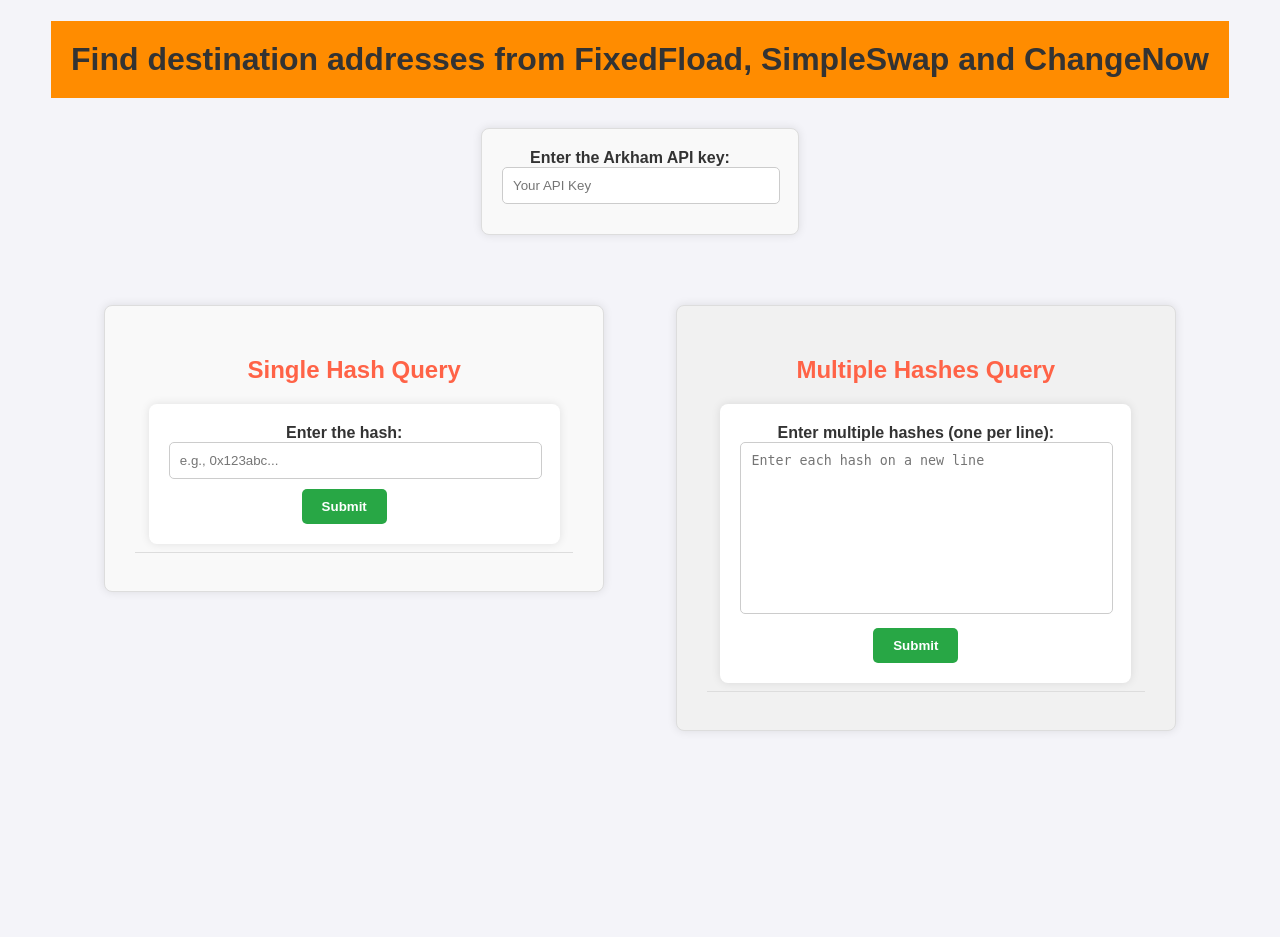
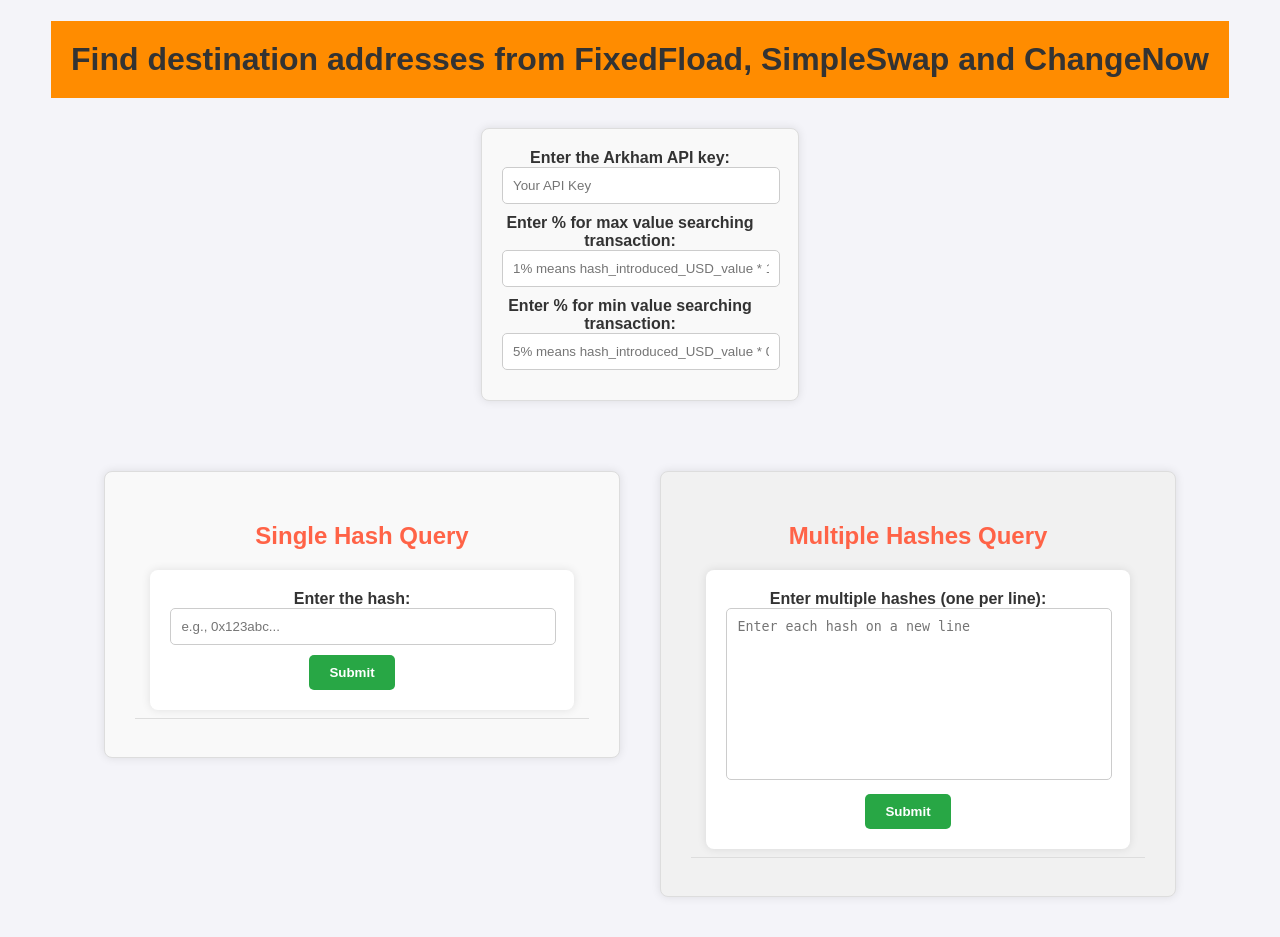
Before and after one commit to olaola619/follow_wallet_traces, a Flask app: page / in a window 1280 px wide. Before the commit the page ends 731 px from the top, so only its background shows below. Run offline with Flask 3, Linux system fonts and the light colour scheme.

Commit message:
visual improvements

```diff
--- a/app.py
+++ b/app.py
@@ -27,7 +27,7 @@
     response = arkham_request(url, headers=headers, params=params)
     return response
 
-def arkham_transfers(headers, start_time_str, usd_value):
+def arkham_transfers(headers, start_time_str, usd_value, percent_above, percent_below):
     url = "https://api.arkhamintelligence.com/transfers"
     str_time_dt = datetime.strptime(start_time_str, "%Y-%m-%dT%H:%M:%SZ")
     # str_time_dt += timedelta(minutes = 1)
@@ -39,8 +39,8 @@
         "timeGte": start_time,
         "sortKey": "time",
         "sortDir": "asc",
-        "usdLte": usd_value,
-        "usdGte": usd_value * 0.95,
+        "usdLte": usd_value * percent_below,
+        "usdGte": usd_value * percent_above,
         "limit": 10
     }
 
@@ -66,6 +66,8 @@
             headers = {
                 "API-Key": api_key
             }
+            percent_above = (100 - float(request.form.get('percent_above'))) / 100
+            percent_below = (100 + float(request.form.get('percent_below'))) / 100
 
             # Single Hash
             hash = request.form.get('hash')
@@ -96,7 +98,7 @@
                 if start_time is None or usd_value is None:
                     error_message = "Error with the input hash or blockchain not supported."
                 else:
-                    transfers_data = arkham_transfers(headers, start_time, usd_value)
+                    transfers_data = arkham_transfers(headers, start_time, usd_value, percent_above, percent_below)
                     if 'error' in transfers_data:
                         error_message = transfers_data['error']
                     else:
@@ -124,6 +126,8 @@
             headers = {
                 "API-Key": api_key
             }
+            percent_above = (100 - float(request.form.get('percent_above'))) / 100
+            percent_below = (100 + float(request.form.get('percent_below'))) / 100
 
             # Multiple Hashes
             hashes_input = request.form.get('hashes')
@@ -170,7 +174,7 @@
                     if start_time is None or usd_value is None:
                         error_message = "Error with the input hash or blockchain not supported."
                     else:
-                        transfers_data = arkham_transfers(headers, start_time, usd_value)
+                        transfers_data = arkham_transfers(headers, start_time, usd_value, percent_above, percent_below)
                         if 'error' in transfers_data:
                             error_message = transfers_data['error']
                         else:
@@ -196,6 +200,7 @@
                                         "unitValue": transfer['unitValue'],
                                         "tokenSymbol": transfer['tokenSymbol'],
                                         "historicalUSD": transfer['historicalUSD'],
+                                        "blockTimestamp": transfer['blockTimestamp'],
                                     })
                                     uniq_hashes.append(transfer['transactionHash'])
                                 elif 'txid' in dict_keys and transfer['txid'] not in hashes and transfer['txid'] not in uniq_hashes: # BTC blockchain
@@ -208,6 +213,7 @@
                                             "unitValue": transfer['unitValue'],
                                             "tokenSymbol": 'BTC',
                                             "historicalUSD": transfer["historicalUSD"],
+                                            "blockTimestamp": transfer['blockTimestamp'],
                                         })
                                         uniq_hashes.append(transfer['txid'])
 
@@ -217,11 +223,19 @@
                 to_address = element["to"]
                 if to_address in count_reps:
                     count_reps[to_address] += 1
-                    hashes_to[to_address].append(element['hash'])
+                    hashes_to[to_address].append({
+                        "hash": element['hash'],
+                        "historicalUSD": element['historicalUSD'],
+                        "blockTimestamp": element['blockTimestamp'],
+                        })
                 else:
                     count_reps[to_address] = 1
                     hashes_to[to_address] = []
-                    hashes_to[to_address].append(element['hash'])
+                    hashes_to[to_address].append({
+                        "hash": element['hash'],
+                        "historicalUSD": element['historicalUSD'],
+                        "blockTimestamp": element['blockTimestamp'],
+                        })
 
 
             agregated_addresses = set()
--- a/static/styles.css
+++ b/static/styles.css
@@ -134,7 +134,7 @@
 
 /* Estilos para las columnas */
 .column {
-    width: 45%;
+    width: 50%;
     padding: 30px;
     margin: 20px;
     border: 1px solid #ddd;
@@ -162,6 +162,11 @@
     text-decoration: underline;
 }
 
+.long-input {
+    width: 300px; /* Puedes ajustar este valor */
+    margin-bottom: 10px;
+}
+
 /* Estilos adicionales para colorear los elementos */
 .blockchain { color: #b4b217; } /* Amarillo */
 .usd-amount { color: #17b843; font-weight: bold; } /* Verde */
--- a/templates/index.html
+++ b/templates/index.html
@@ -14,7 +14,11 @@
     <!-- Formulario para el campo de la API Key (se envía en ambos formularios) -->
     <div class="api-key-container">
         <label for="api_key">Enter the Arkham API key:</label><br>
-        <input type="text" id="api_key" name="api_key" placeholder="Your API Key" required>
+        <input type="text" id="api_key" name="api_key" placeholder="Your API Key" required><br>
+        <label for="percent_below">Enter % for max value searching transaction:</label><br>
+        <input type="text" id="percent_below" name="percent_below" class="long-input" placeholder="1% means hash_introduced_USD_value * 1.01" required><br>
+        <label for="percent_above">Enter % for min value searching transaction:</label><br>
+        <input type="text" id="percent_above" name="percent_above" class="long-input" placeholder="5% means hash_introduced_USD_value * 0.95" required><br>
     </div>
 
     <!-- Contenedor de las dos columnas (Programa actual y nuevo programa) -->
@@ -111,9 +115,13 @@
                             <strong>Repetitions:</strong> {{ result.repetitions }}<br>
                             <strong class="blockchain">Blockchain: {{ result.blockchain }}</strong><br>
                             <strong>To:</strong> {{ result.to }}<br>
-                            <strong>Hash(es):</strong><br>
+                            <strong>Transaction(s):</strong><br>
                             {% for hash in result.hashes %}
-                                {{ hash }}<br>
+                                <ul><li>
+                                    <strong>Hash:</strong><br> {{ hash['hash'] }}<br>
+                                    <strong>Amount:</strong> <span class="usd-amount">{{ hash['historicalUSD'] }}</span><br>
+                                    <strong>Date:</strong> <span class="date">{{ hash['blockTimestamp'] }}</span><br>
+                                </li></ul>
                             {% endfor %}
                         </li>
                     {% endfor %}
@@ -132,6 +140,20 @@
             apiKeyInput.setAttribute('name', 'api_key');
             apiKeyInput.setAttribute('value', apiKey);
             form.appendChild(apiKeyInput);
+
+            const percent_above = document.getElementById('percent_above').value;
+            const percent_aboveInput = document.createElement('input');
+            percent_aboveInput.setAttribute('type', 'hidden');
+            percent_aboveInput.setAttribute('name', 'percent_above');
+            percent_aboveInput.setAttribute('value', percent_above);
+            form.appendChild(percent_aboveInput);
+
+            const percent_below = document.getElementById('percent_below').value;
+            const percent_belowInput = document.createElement('input');
+            percent_belowInput.setAttribute('type', 'hidden');
+            percent_belowInput.setAttribute('name', 'percent_below');
+            percent_belowInput.setAttribute('value', percent_below);
+            form.appendChild(percent_belowInput);
             return true;
         }
     </script>
```
